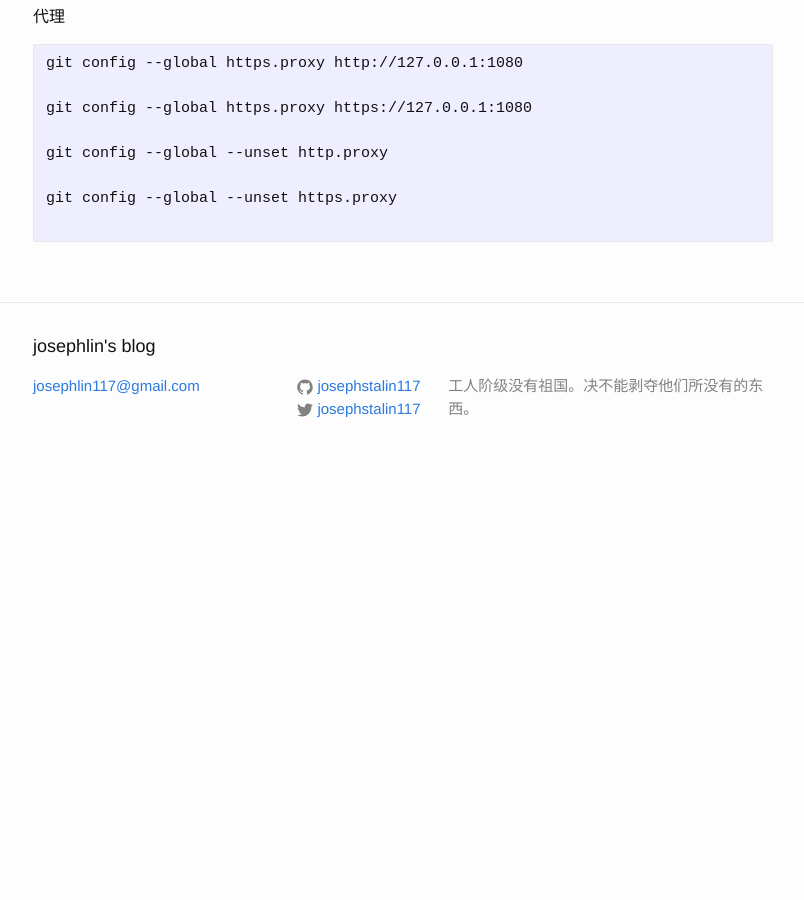
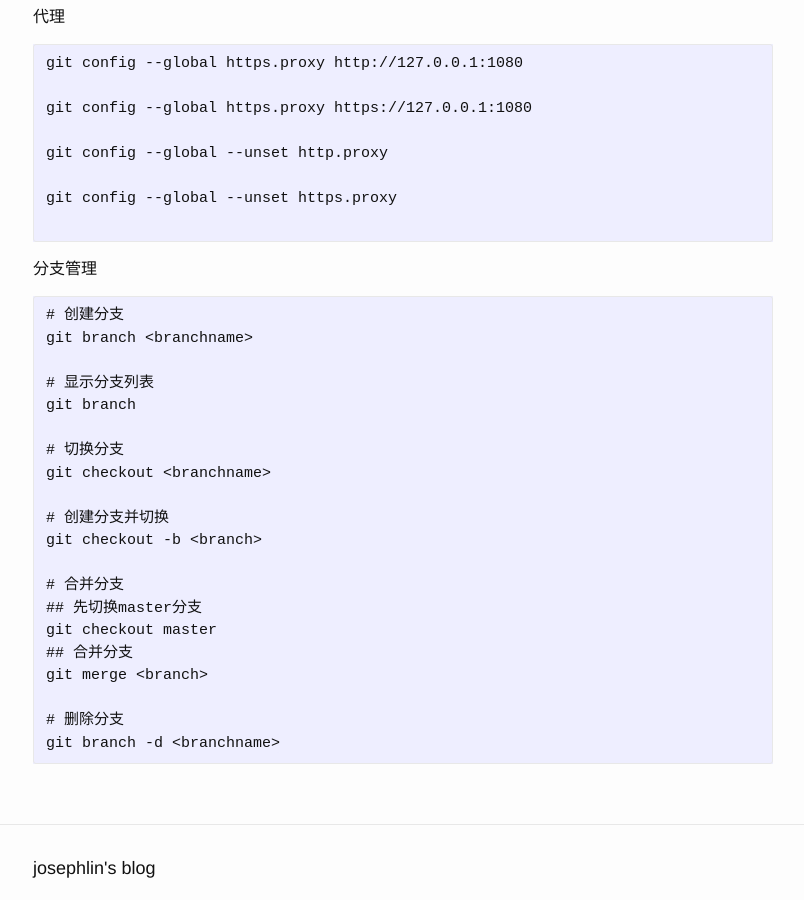
Before and after one commit to josephstalin117/josephstalin117.github.io, a Jekyll site: the page built from _posts/2016-06-03-git.markdown, in a window 1280 px wide and 900 px high, scrolled down 2445 px. Shown: the whole window, without its empty margins (237-1041 px from the left). Built offline with Jekyll 4.4.1, drawn with Linux system fonts in a browser that asks for light colours; before the commit the page ends 2925 px from its top, so only the background shows below that.

Commit message:
add git branch

````diff
--- a/_posts/2016-06-03-git.markdown
+++ b/_posts/2016-06-03-git.markdown
@@ -125,3 +125,27 @@ git config --global --unset http.proxy
 git config --global --unset https.proxy
 
 ```
+
+分支管理
+```
+# 创建分支
+git branch <branchname>
+
+# 显示分支列表
+git branch
+
+# 切换分支
+git checkout <branchname>
+
+# 创建分支并切换
+git checkout -b <branch>
+
+# 合并分支
+## 先切换master分支
+git checkout master
+## 合并分支
+git merge <branch>
+
+# 删除分支
+git branch -d <branchname>
+```
````
